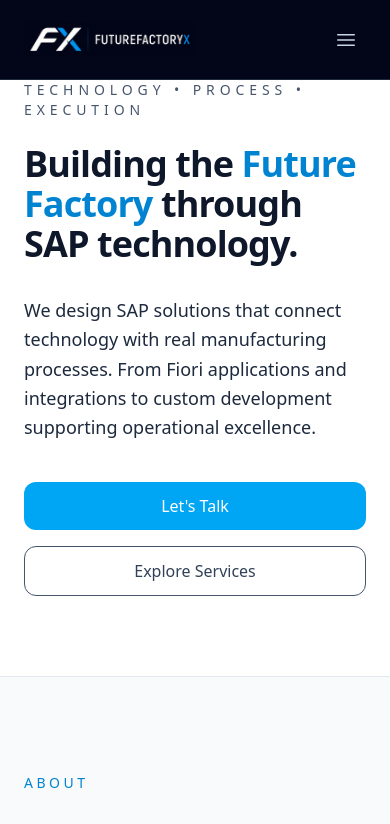
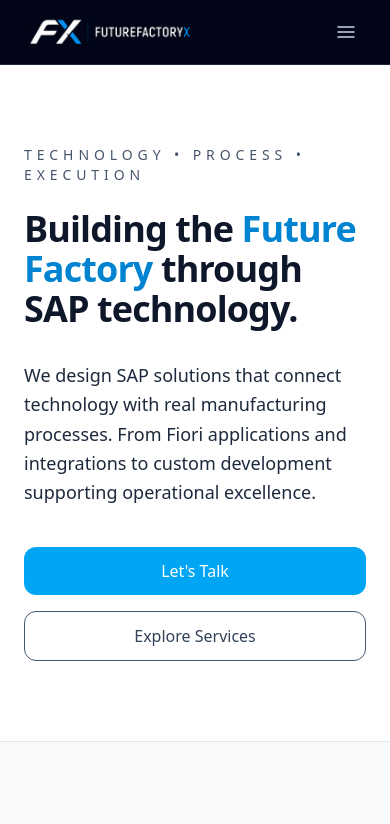
Before and after one commit to FutureFactoryX/FutureFactoryX, a Next.js app: page / in a window 390 px wide. Shown: the top 824 px of the page. Built offline with nearby package versions, Linux system fonts and the light colour scheme.

Commit message:
New Layout of Weekly Blog

```diff
--- a/src/components/Navbar.tsx
+++ b/src/components/Navbar.tsx
@@ -16,8 +16,30 @@
   ]
 
   return (
-    <nav className="fixed inset-x-0 top-0 z-50 h-20 border-b border-slate-800 bg-slate-950">
-      <div className="mx-auto flex h-full max-w-7xl items-center justify-between px-6 lg:px-8">
+    <header
+      className="
+        sticky
+        top-0
+        z-50
+        border-b
+        border-slate-800
+        bg-slate-950/95
+        backdrop-blur
+        "
+    >
+      <nav
+        aria-label="Main navgation"
+        className="
+          mx-auto
+          flex
+          h-16
+          max-w-7xl
+          items-center
+          justify-between
+          px-6
+          lg:px-8
+          "
+      >
         <Link
           href="/"
           aria-label="FutureFactoryX - Home"
@@ -33,26 +55,68 @@
               className="h-9 w-auto object-contain"
           />
         </Link>
-        <div className="hidden md:flex items-center gap-10 text-sm text-slate-300">
+        <div className="hidden items-center gap-9 md:flex">
+          <div className="flex items-center gap-8">
             {links.map((link) => (
               <Link
                 key={link.href}
                 href={link.href}
-              className="transition hover:text-white"
+                className="
+                  text-sm
+                  font-medium
+                  text-slate-300
+                  transition-colors
+                  hover:text-white
+                  focus-visible:outline
+                  focus-visible:outline-2
+                  focus-visible:otline-offset-4
+                  focus-visible:outline-sky-400
+                  "
               >
                 {link.label}
               </Link>
             ))}
           </div>
 
+          <Link
+            href="/contact"
+            className="
+              rounded-xl
+              bg-sky-500
+              px-5
+              py-2.5
+              text-sm
+              font-semibold
+              text-white
+              transition
+              hover:bg-sky-400
+              focus-visible:outline
+              focus-visible:outline-2
+              focus-visible:otline-offset-4
+              focus-visible:outline-sky-400
+              "
+          >
+            Discuss a challenge
+          </Link>
+        </div>
+
         {/* MOBILE MENU BUTTON */}
         <button
           type="button"
-          className="inline-flex items-center justify-center rounded-lg p-2 text-slate-300 transition hover:bg-slate-800 hover:text-white md:hidden"
           aria-label={isOpen ? "Close navigation menu" : "Open navigation menu"}
           aria-expanded={isOpen}
-          onClick={() => setIsOpen(!isOpen)}
+          onClick={() => setIsOpen((value) => !value)}
+          className="
+            rounded-lg
+            p-2
+            text-slate-300
+            transition
+            hover:bg-slate-800
+            hover:text-white
+            md:hidden
+            "
         >
+
           {isOpen ? (
             /* X ICON */
             <svg
@@ -82,32 +146,58 @@
               <path
                 strokeLinecap="round"
                 strokeLinejoin="round"
-                d="M3.75 6.75h16.5M3.75 12h16.5m-16.5 5.25h16.5"
+                d="M4 7h16M4 12h16M4 17h16"
               />
             </svg>
           )}
         </button>
-      </div>
+      </nav>
 
       {/* MOBILE NAVIGATION */}
       {isOpen && (
         <div className="border-t border-slate-800 bg-slate-950 md:hidden">
-          <div className="mx-auto max-w-7xl px-6 py-4">
-            <div className="flex flex-col gap-1">
+          <div className="mx-auto max-w-7xl px-6 py-5">
+            <div className="flex flex-col">
               {links.map((link) => (
                 <Link
                   key={link.href}
                   href={link.href}
                   onClick={() => setIsOpen(false)}
-                  className="rounded-lg px-4 py-3 text-sm text-slate-300 transition hover:bg-slate-900 hover:text-white"
+                  className="
+                    rounded-lg
+                    px-4
+                    py-3
+                    text-base
+                    text-slate-300
+                    transition
+                    hover:bg-slate-900
+                    hover:text-white
+                    "
                 >
                   {link.label}
                 </Link>
               ))}
+
+                <Link
+                  href="/contact"
+                  onClick={() => setIsOpen(false)}
+                  className="
+                    mt-4
+                    rounded-xl
+                    bg-sky-500
+                    px-5
+                    py-3
+                    text-center
+                    font-semibold
+                    text-white
+                    "
+                >
+                  Discuss a challenge
+                </Link>
             </div>
           </div>
         </div>
       )}
-    </nav>
+    </header>
   );
 }
```
Lines whose indentation alone changed are shown as unchanged.
